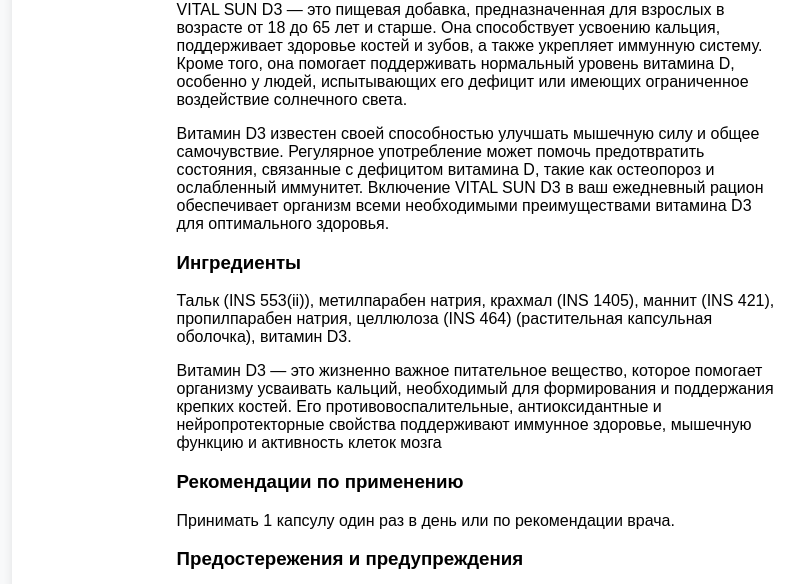
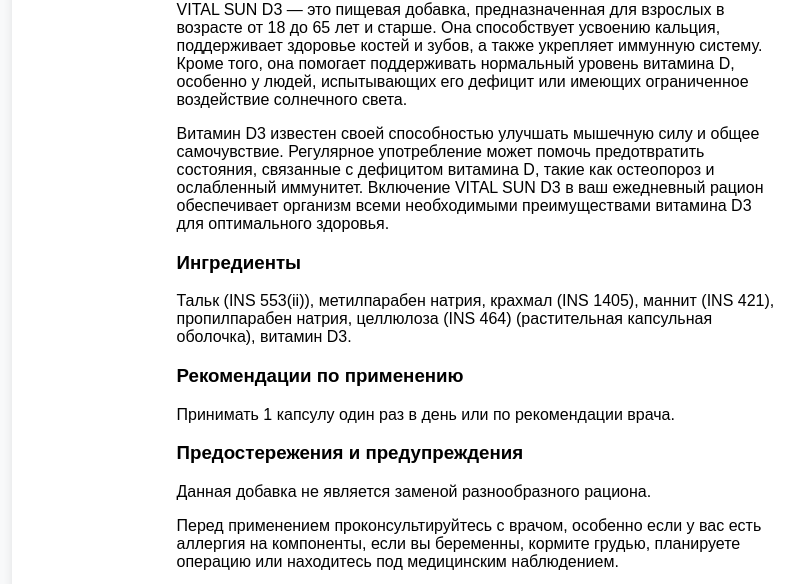
Before and after one commit to Sacred-Leaves/VITAL-SUN-D3, a plain HTML site: page index.html in a window 1280 px wide. Shown: the part 171-755 px from the top of the page, without its empty margins (224-1028 px from the left). Drawn offline with Linux system fonts and the light colour scheme.

Commit message:
index.html

```diff
--- a/index.html
+++ b/index.html
@@ -74,7 +74,6 @@
 
 <h3>Ингредиенты</h3>
 <p>Тальк (INS 553(ii)), метилпарабен натрия, крахмал (INS 1405), маннит (INS 421), пропилпарабен натрия, целлюлоза (INS 464) (растительная капсульная оболочка), витамин D3.</p>
-<p>Витамин D3 — это жизненно важное питательное вещество, которое помогает организму усваивать кальций, необходимый для формирования и поддержания крепких костей. Его противовоспалительные, антиоксидантные и нейропротекторные свойства поддерживают иммунное здоровье, мышечную функцию и активность клеток мозга</p>
 
 <h3>Рекомендации по применению</h3>
 <p>Принимать 1 капсулу один раз в день или по рекомендации врача.</p>
```
